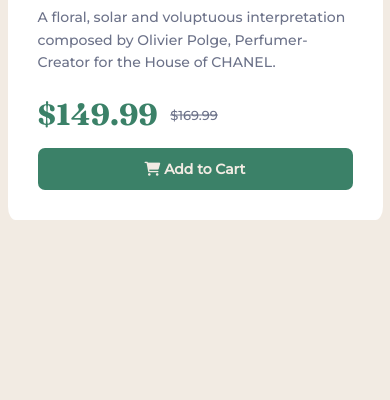
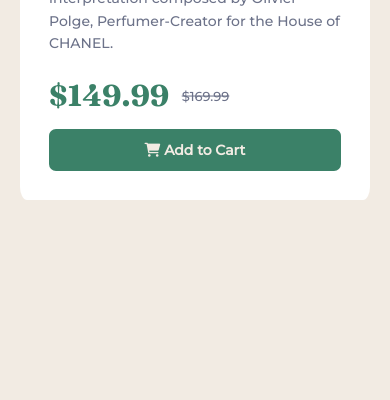
Before and after one commit to saramohamed124/Product-preview-card-component, a plain HTML site: page index.html in a window 390 px wide. Shown: the part 630-1030 px from the top of the page. After the commit the page ends 990 px from the top, so only its background shows below. Drawn offline with Linux system fonts and the light colour scheme.

Commit message:
Update master.css

```diff
--- a/css/master.css
+++ b/css/master.css
@@ -24,7 +24,7 @@ body {
     flex-direction: row;
     width: 500px;
     max-height: 100%;
-    margin: 180px auto;
+    margin: 160px auto;
     background-color: hsl(0, 0%, 100%);
     border-radius: 2%;
     -webkit-border-radius: 2%;
@@ -41,7 +41,7 @@ body {
 @media(max-width: 767px) {
    .main{
         flex-direction: column;
-        width: 375px;
+        width: 350px;
         max-width: 100%;
         height: 670px;
     }
@@ -83,7 +83,7 @@ body {
 
 .offer-content {
     font-family: 'Montserrat', sans-serif;
-    padding: 30px;
+    padding: 29px;
     max-height: 100%;
     flex-basis: 50%;
 }
```
